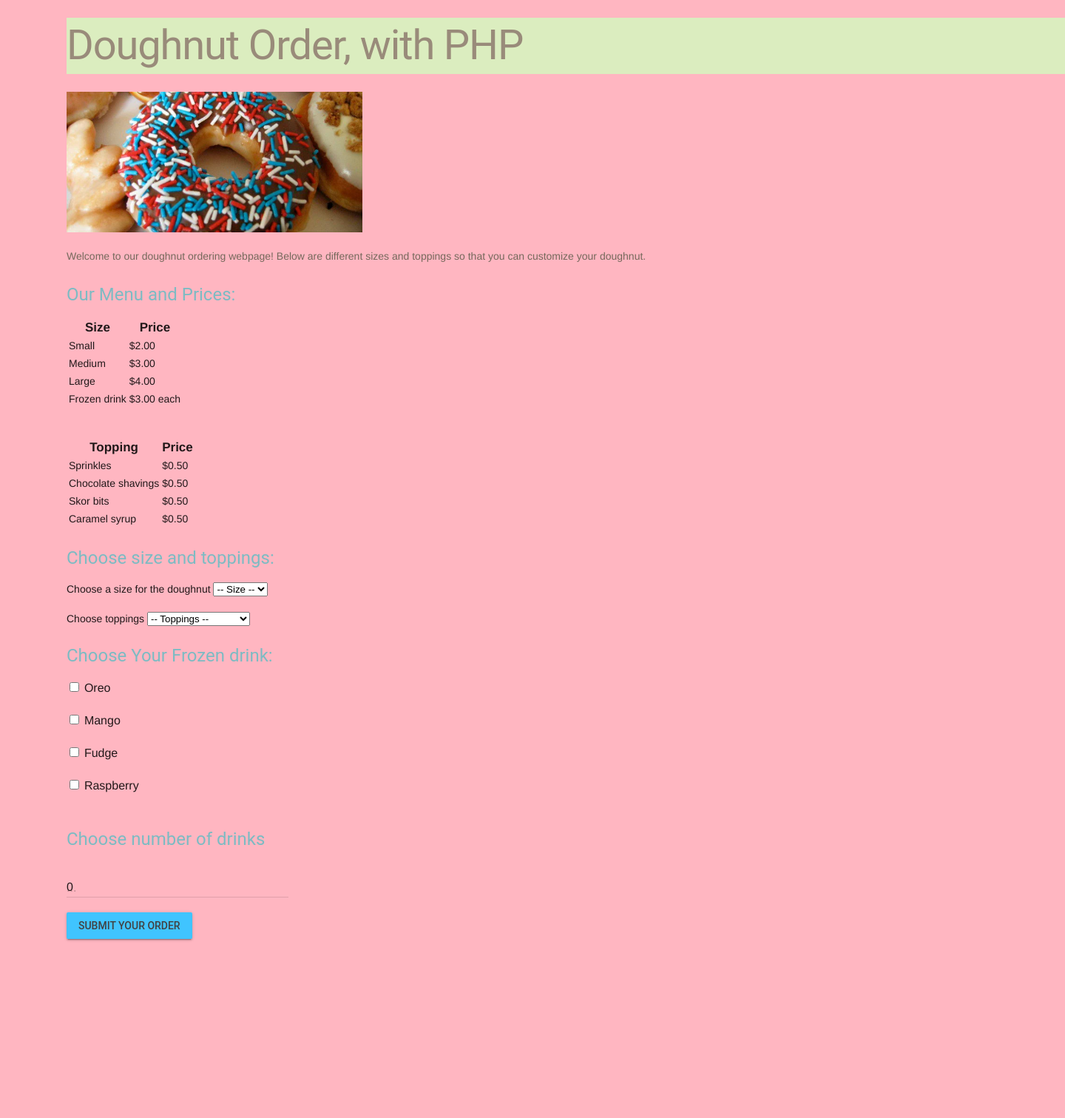
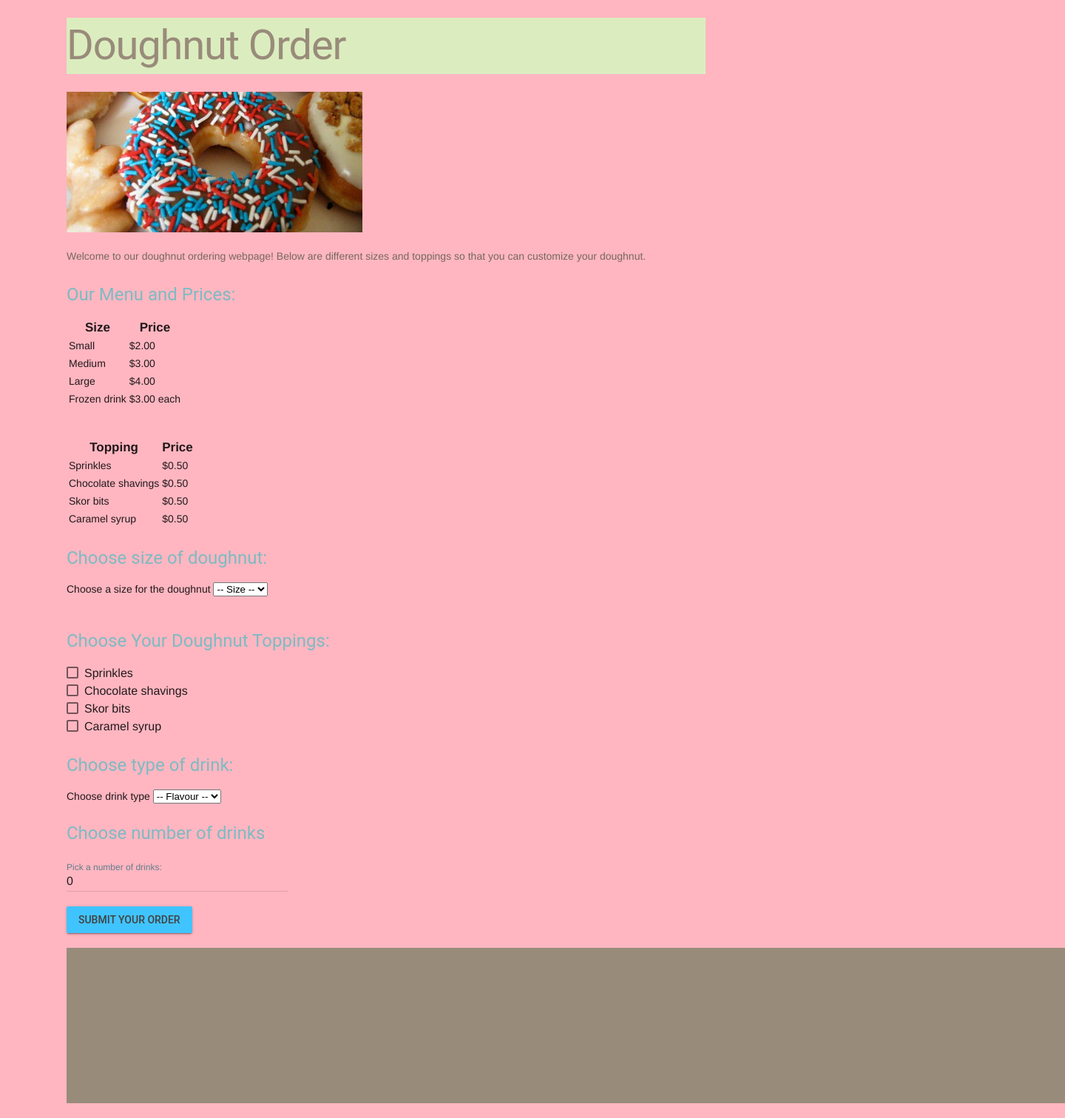
Before and after one commit to ICS20-Programming-ZoiaB/Assign-04-PHP-DoughnutOrder, a PHP site: page / in a window 1440 px wide; the page is wider, and only the part inside the window is pictured. Shown: that part at 74% size. Before the commit the page ends 1272 px from the top of that part, so only its background shows below. Run offline with PHP 8.4, Linux system fonts and the light colour scheme.

Commit message:
re-added index.php

```diff
--- a/css/style.css
+++ b/css/style.css
@@ -5,14 +5,15 @@
 */
 
 body {
-  width: 80%;
-  margin: 5% 10%;
+  width: 100%;
+  margin: 10%;
   background-color: lightpink;
-  padding-left:90px
+  padding-left:90px;
 }
 
 h1 {
-  background-color: hsl(84deg 57% 84%)
+  background-color: hsl(84deg 57% 84%);
+  width: 60%;
 }
 
 p {
@@ -32,3 +33,11 @@ th {
 h1 {
   color: #998b7a;
 }
+
+iframe {
+  padding: 30px;
+  background-color: #998b7a;
+  font-weight: bold;
+  margin-top: 20px;
+  width: 100%;
+}
--- a/index.php
+++ b/index.php
@@ -4,7 +4,7 @@
 
    <!-- Metadata -->
    <meta charset="utf-8">
-   <meta name="description" content="Doughnut Order, with PHP">
+   <meta name="description" content="Doughnut Order">
    <meta name="keywords" content="immaculata, ics2o">
    <meta name="author" content="ZoiaB">
    <meta name="viewport" content="width=device-width, initial-scale=1.0">
@@ -22,24 +22,27 @@
    <link rel="stylesheet" href="./css/style.css">
    <link rel="stylesheet" href="https://code.getmdl.io/1.3.0/material.blue_grey-light_blue.min.css" />
 
-
    <!-- Title -->
-   <title>Doughnut Order, with PHP</title>
+   <title>Doughnut Order</title>
  </head>
  <body>
 
+   <!-- Link to js file -->
+   <script defer src="https://code.getmdl.io/1.3.0/material.min.js"></script>
+   <script src="./js/script.js"></script>
+
    <!-- Header -->
-   <h1>Doughnut Order, with PHP</h1>
+   <?php echo "<h1>Doughnut Order</h1>"; ?>
 
    <!-- Image -->
    <img src="./images/sprinkle_doughnut.webp" alt="Doughnuts" width="400" length="400">
 
    <!-- Text for welcome message -->
    <br><br>
-   <p>Welcome to our doughnut ordering webpage! Below are different sizes and toppings so that you can customize your doughnut.</p>
+   <?php echo "<p>Welcome to our doughnut ordering webpage! Below are different sizes and toppings so that you can customize your doughnut.</p>"; ?>
 
    <!-- Table for placing the menu/prices and user order side-by-side -->
-   <h4>Our Menu and Prices:</h4>
+   <?php echo "<h4>Our Menu and Prices:</h4>"; ?>
 
      <!-- Table listing sizes -->
      <table>
@@ -91,66 +94,70 @@
    </table>
 
    <!-- Form for user input -->
-        <form action="./results.php" method="post" target="results">
+   <form action="javascript:OrderSent()">
 
-             <!-- Multiple choice - picking a doughnut size -->
-             <h4>Choose size and toppings:</h4>
-             <label for="size">Choose a size for the doughnut</label>
-             <select id="size" name="size">
+     <!-- Multiple choice - picking a doughnut size and drink type -->
+     <?php echo "<h4>Choose size of doughnut:</h4>"; ?>
+     <label for="doughnutSize">Choose a size for the doughnut</label>
+     <select id="doughnutSize" name="doughnutSize">
        <option value="0">-- Size --</option>
        <option value="small">Small</option>
        <option value="medium">Medium</option>
        <option value="large">Large</option>
      </select><br><br>
 
-             <!-- Multiple choice - picking toppings -->
-             <label for="flavour">Choose toppings</label>
-             <select id="flavour" name="flavour">
-               <option value="0">-- Toppings --</option>
-               <option value="skittles">Skittles</option>
-               <option value="chocolate shavings">Chocolate shavings</option>
-               <option value="skor bits">Skor bits</option>
-               <option value="caramel syrup">Caramel syrup</option>
+     <!-- MDL checkboxes for Drink -->
+     <?php echo "<h4>Choose Your Doughnut Toppings:</h4>"; ?>
+
+       <!-- First checkbox - Sprinkles -->
+       <label class="mdl-checkbox mdl-js-checkbox mdl-js-ripple-effect">
+         <span class="mdl-checkbox__label">Sprinkles</span>
+         <input type="checkbox" id="sprinkles" name="sprinkles" class="mdl-checkbox__input"><br><br>
+       </label>
+
+       <!--Second checkbox - Chocolate Shavings -->
+       <label class="mdl-checkbox mdl-js-checkbox mdl-js-ripple-effect">
+         <span class="mdl-checkbox__label">Chocolate shavings</span>
+         <input type="checkbox" id="chocolate-shavings" name="chocolate-shavings" class="mdl-checkbox__input"><br><br>
+       </label>
+
+       <!-- Third checkbox - Skor bits -->
+       <label class="mdl-checkbox mdl-js-checkbox mdl-js-ripple-effect">
+         <span class="mdl-checkbox__label">Skor bits</span>
+         <input type="checkbox" id="skor-bits" name="skor-bits" class="mdl-checkbox__input"><br><br>
+       </label>
+
+       <!-- Fourth checkbox - Caramel syrup -->
+       <label class="mdl-checkbox mdl-js-checkbox mdl-js-ripple-effect">
+         <span class="mdl-checkbox__label">Caramel syrup</span>
+         <input type="checkbox" id="caramel-syrup" name="caramel-syrup" class="mdl-checkbox__input"><br><br>
+       </label>
+
+     <!-- Multiple choice - drink type -->
+     <?php echo "<h4>Choose type of drink:</h4>"; ?>
+     <label for="drink">Choose drink type</label>
+     <select id="drink" name="drink">
+       <option value="0">-- Flavour --</option>
+       <option value="mango">Mango</option>
+       <option value="oreo">Oreo</option>
+       <option value="fudge">Fudge</option>
+       <option value="raspberry">Raspberry</option>
      </select>
 
-             <!-- MDL checkboxes for Drink -->
-             <h4>Choose Your Frozen drink:</h4>
+     <!-- MDL number input with floating label for drink -->
+     <?php echo "<h4>Choose number of drinks</h4>"; ?>
+     <div class="mdl-textfield mdl-js-textfield mdl-textfield--floating-label">
+       <input class="mdl-textfield__input" type="number" id="drinks-number" step="1" value="0" min="0" max="6" name="drinks-number">
+       <label class="mdl-textfield__label" for="drinks-number">Pick a number of drinks:</label>
+     </div>
+     <br>
 
-             <!-- First checkbox - Oreo drink -->
-             <label class="mdl-checkbox mdl-js-checkbox mdl-js-ripple-effect">
-               <input type="checkbox" id="oreo" name="oreo" class="mdl-checkbox__input">
-               <span class="mdl-checkbox__label">Oreo</span>
-             </label><br><br>
+     <!-- Submit button styling -->
+     <input type="submit" id="submit" value="Submit Your Order" button class="mdl-button mdl-js-button mdl-button--raised mdl-button--accent">
 
-             <!-- Second checkbox - Mango Drink -->
-             <label class="mdl-checkbox mdl-js-checkbox mdl-js-ripple-effect">
-               <input type="checkbox" id="mango" name="mango" class="mdl-checkbox__input">
-               <span class="mdl-checkbox__label">Mango</span>
-             </label><br><br>
-
-             <!-- Third checkbox - Fudge -->
-             <label class="mdl-checkbox mdl-js-checkbox mdl-js-ripple-effect">
-               <input type="checkbox" id="fudge" name="fudge" class="mdl-checkbox__input">
-               <span class="mdl-checkbox__label">Fudge</span>
-             </label><br><br>
-
-             <!-- Fourth checkbox - Raspberry Drink -->
-             <label class="mdl-checkbox mdl-js-checkbox mdl-js-ripple-effect">
-               <input type="checkbox" id="raspberry" name="raspberry" class="mdl-checkbox__input">
-               <span class="mdl-checkbox__label">Raspberry</span>
-             </label><br><br>
-
-             <!-- MDL number input with floating label for drink -->
-             <h4>Choose number of drinks</h4>
-             <div class="mdl-textfield mdl-js-textfield mdl-textfield--floating-label">
-               <input class="mdl-textfield__input" type="number" id="drinks" step="1" value="0" min="0" max="6" name="drinks">
-               <label class="mdl-textfield__label" for="drinks">...</label>
-             </div><br>
-
-             <!-- Adding id to submit button for styling -->
-             <input type="submit" id="red" value="Submit Your Order" button class="mdl-button mdl-js-button mdl-button--raised mdl-button--accent">
-
-          <!-- Iframe -->
+     <!--Iframe for results-->
      <iframe id="results" name="results"></iframe>
+     <br>
+   </form>
  </body>
 </html>
```
Also changed, not shown: results.php (+56 -1 lines). Lines whose indentation alone changed are shown as unchanged.
